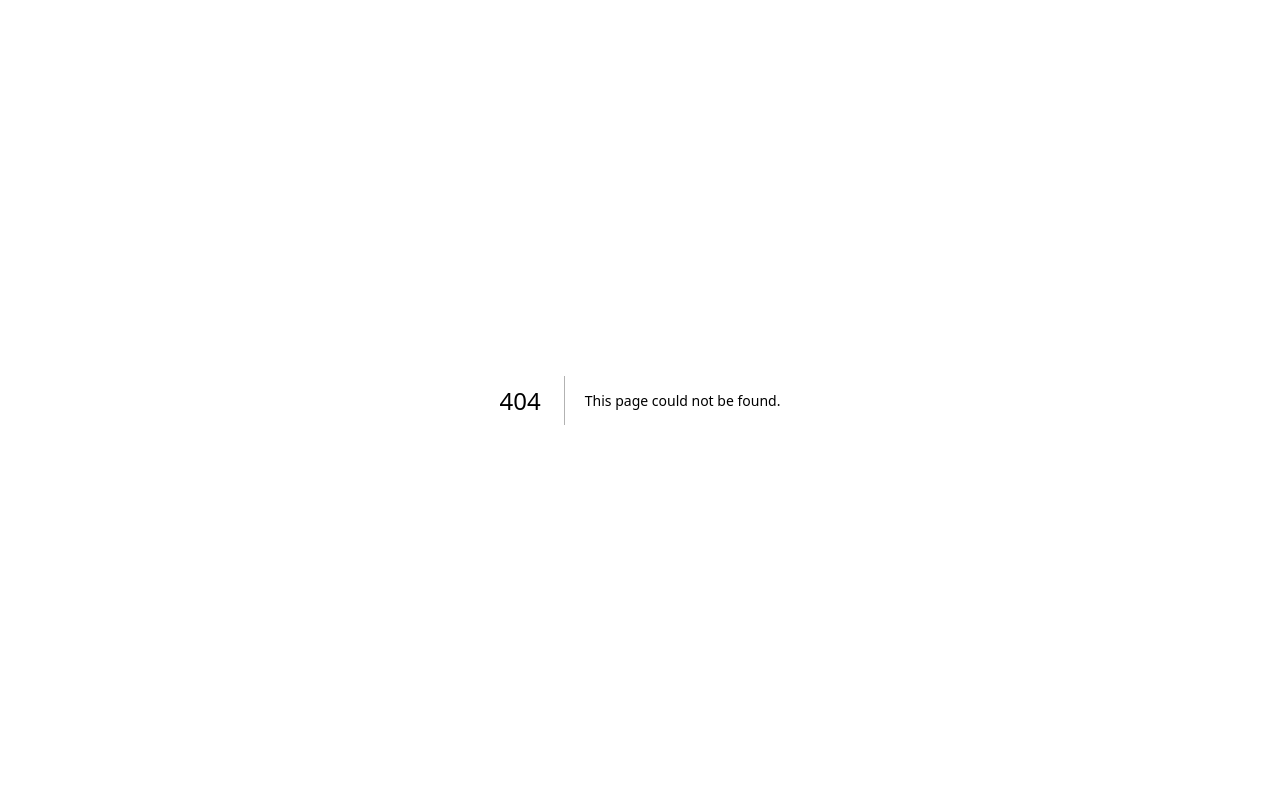
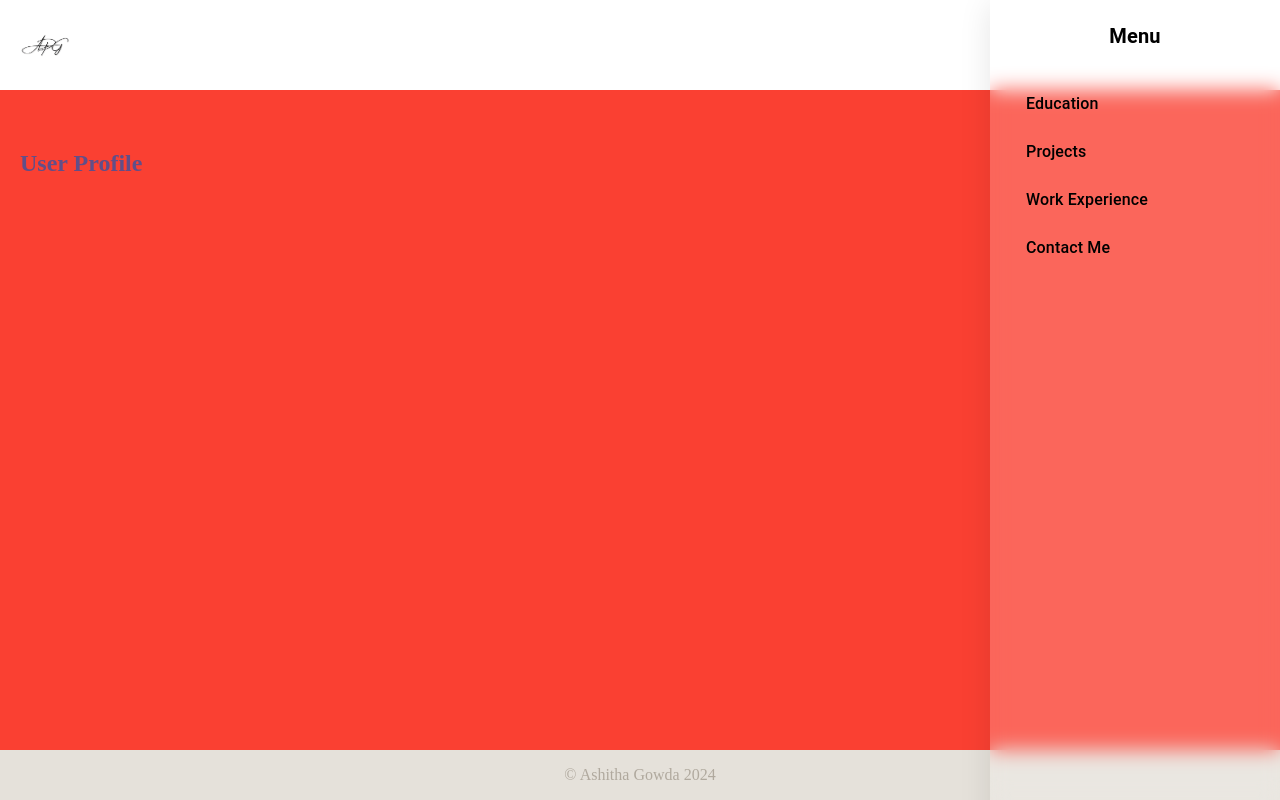
Before and after one commit to AshithaPGowda/portfolio, a Next.js app: page /home in a window 1280 px wide. Before the commit this address had no page. Built offline with nearby package versions, Linux system fonts and the light colour scheme.

Commit message:
added frosted side bar, and APG animation

```diff
--- /dev/null
+++ b/src/app/components/frostedSidebar.js
@@ -0,0 +1,51 @@
+import React from 'react';
+import Box from '@mui/material/Box';
+import Typography from '@mui/material/Typography';
+import List from '@mui/material/List';
+import ListItem from '@mui/material/ListItem';
+import ListItemButton from '@mui/material/ListItemButton';
+import ListItemText from '@mui/material/ListItemText';
+
+export default function FrostedGlassSidebar() {
+  return (
+    <Box
+      sx={{
+        position: 'fixed',
+        top: 0,
+        right: 0,
+        width: '250px',
+        height: '100vh',
+        bgcolor: 'rgba(255, 255, 255, 0.2)',
+        backdropFilter: 'blur(10px)',
+        boxShadow: '0 4px 30px rgba(0, 0, 0, 0.1)',
+        padding: '20px',
+        display: 'flex',
+        flexDirection: 'column',
+        gap: '20px',
+      }}
+    >
+      <Typography
+        variant="h6"
+        sx={{ color: '#000', fontWeight: 'bold', textAlign: 'center' }}
+      >
+        Menu
+      </Typography>
+      <List>
+        {['Education', 'Projects', 'Work Experience', 'Contact Me'].map((text, index) => (
+          <ListItem key={index} disablePadding>
+            <ListItemButton
+              sx={{
+                borderRadius: '8px',
+                '&:hover': {
+                  backgroundColor: 'rgba(255, 255, 255, 0.4)',
+                },
+              }}
+            >
+              <ListItemText primary={text} primaryTypographyProps={{ color: '#000', fontWeight: '500' }} />
+            </ListItemButton>
+          </ListItem>
+        ))}
+      </List>
+    </Box>
+  );
+}
--- /dev/null
+++ b/src/app/components/header.js
@@ -0,0 +1,27 @@
+'use client';
+import FrostedGlassSidebar from "./frostedSidebar";
+export default function Header() {
+  return (
+    <div
+      style={{
+        display: 'flex',
+        justifyContent: 'space-between',
+        padding: '20px',
+        backgroundColor: '#FFFFFF', // White background for the header
+        color: '#000000', // Black color for text
+        position: 'fixed', // Keep header fixed at the top
+        top: 0,
+        left: 0,
+        right: 0,
+        zIndex: 10,
+      }}
+    >
+            {/* Placeholder for logo */}
+            <div style={{ width: '50px', height: '50px', backgroundColor: '#ffffff', borderRadius: '8px' }}>
+        {/* Replace the div with an <img> tag once the logo is ready */}
+        <img src="apg.png" alt="APG Logo" style={{ width: '100%', height: '100%' }} />
+      </div>
+      <FrostedGlassSidebar/>
+    </div>
+  );
+}
--- a/src/app/myworks/layout.js
+++ b/src/app/home/layout.js
@@ -6,8 +6,10 @@ export const metadata = {
 
 export default function RootLayout({ children }) {
   return (
-    <>
-    {children}
-    </>
+    <html lang="en">
+      <body>
+        {children}
+      </body>
+    </html>
   );
 }
--- /dev/null
+++ b/src/app/home/page.js
@@ -0,0 +1,77 @@
+'use client';
+
+import { useState, useEffect } from 'react';
+import Header from '../components/header';
+
+
+export default function UserProfile() {
+  const currentYear = new Date().getFullYear();
+
+  useEffect(() => {
+    // Ensure body and html take up full height of the screen
+    document.body.style.margin = 0;
+    document.body.style.padding = 0;
+    document.body.style.height = '100%';
+    document.documentElement.style.height = '100%';
+  }, []);
+
+  return (
+    <div
+      style={{
+        display: 'flex',
+        flexDirection: 'column',
+        height: '100vh', // Full screen height
+        width: '100vw', // Full screen width
+        margin: 0, // Remove margin
+        padding: 0, // Remove padding
+        overflow: 'hidden', // Prevent overflow
+        backgroundColor: '#FFFFFF', // White background
+      }}
+    >
+      {/* Custom Header */}
+      <div
+        style={{
+          display: 'flex',
+          justifyContent: 'space-between',
+          padding: '20px',
+          backgroundColor: '#FFFFFF', // White background for the header
+          color: '#000000', // Black color for text
+          position: 'fixed', // Keep header fixed at the top
+          top: 0,
+          left: 0,
+          right: 0,
+          zIndex: 10,
+        }}
+      >
+        <Header></Header>
+      </div>
+
+      {/* Main Content */}
+      <div
+        style={{
+          flexGrow: 1,
+          padding: '50px 20px',
+          marginTop: '80px', // Space for fixed header
+          backgroundColor: '#FA4032',
+          color: '#624E88',
+        }}
+      >
+        <h2>User Profile</h2>
+        {/* Profile content goes here */}
+      </div>
+
+      {/* Custom Footer */}
+      <div
+        style={{
+          padding: '0px 10px',
+          backgroundColor: '#E5E1DA',
+          color: '#B0A99E',
+          textAlign: 'center',
+          marginTop: 'auto',
+        }}
+      >
+        <p>&#169; Ashitha Gowda {currentYear} </p>
+      </div>
+    </div>
+  );
+}
--- a/src/app/layout.js
+++ b/src/app/layout.js
@@ -1,5 +1,5 @@
 export const metadata = {
-  title: "APG - HOME",
+  title: "Ashitha Gowda",
   description: "Generated by create next app",
 };
 
```
Also changed, not shown: dump.js (added, +88 -0 lines), src/app/myworks/page.js (deleted, +0 -43 lines), src/app/page.js (+37 -23 lines), src/app/page.module.css (added, +42 -0 lines), public/apg.png (added).
